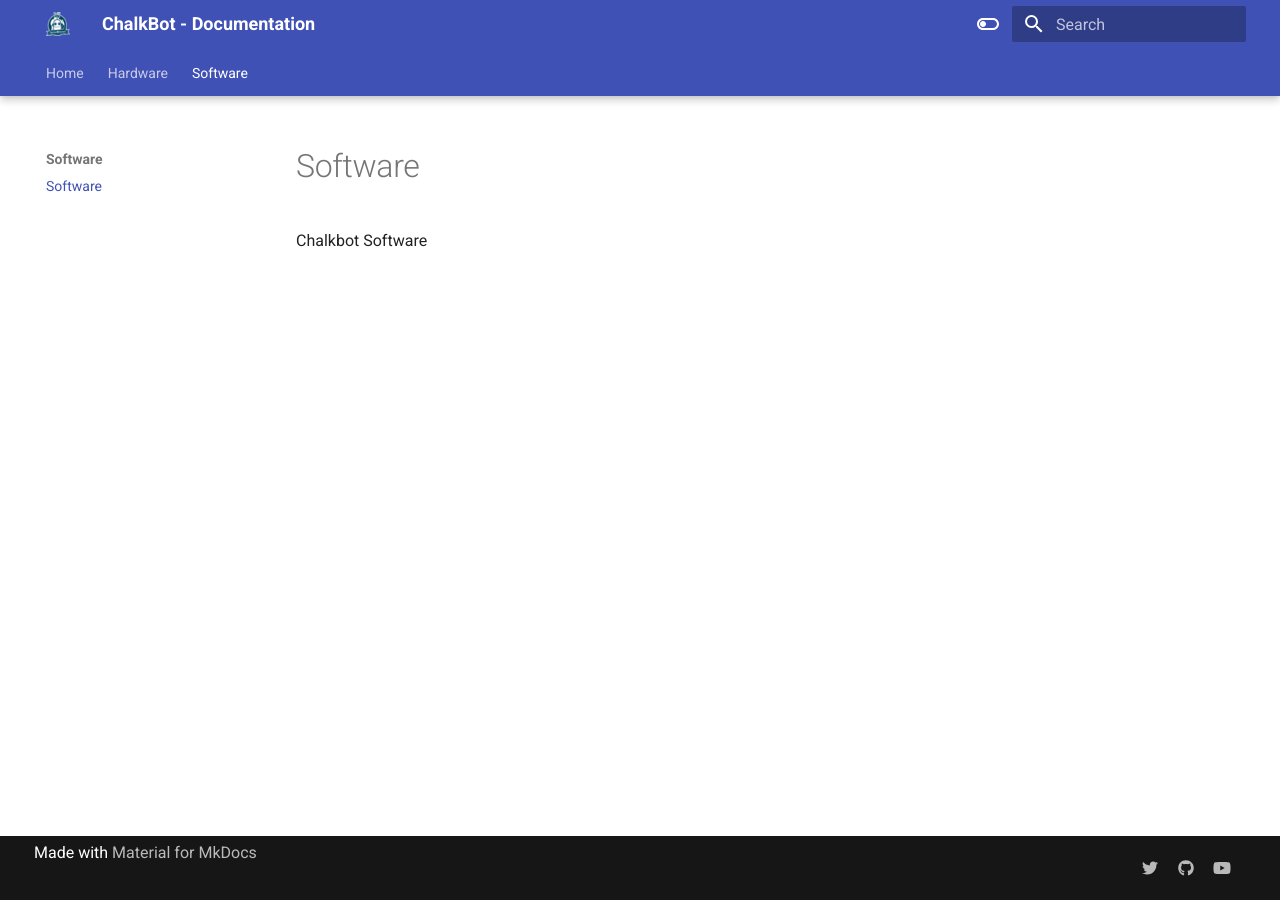
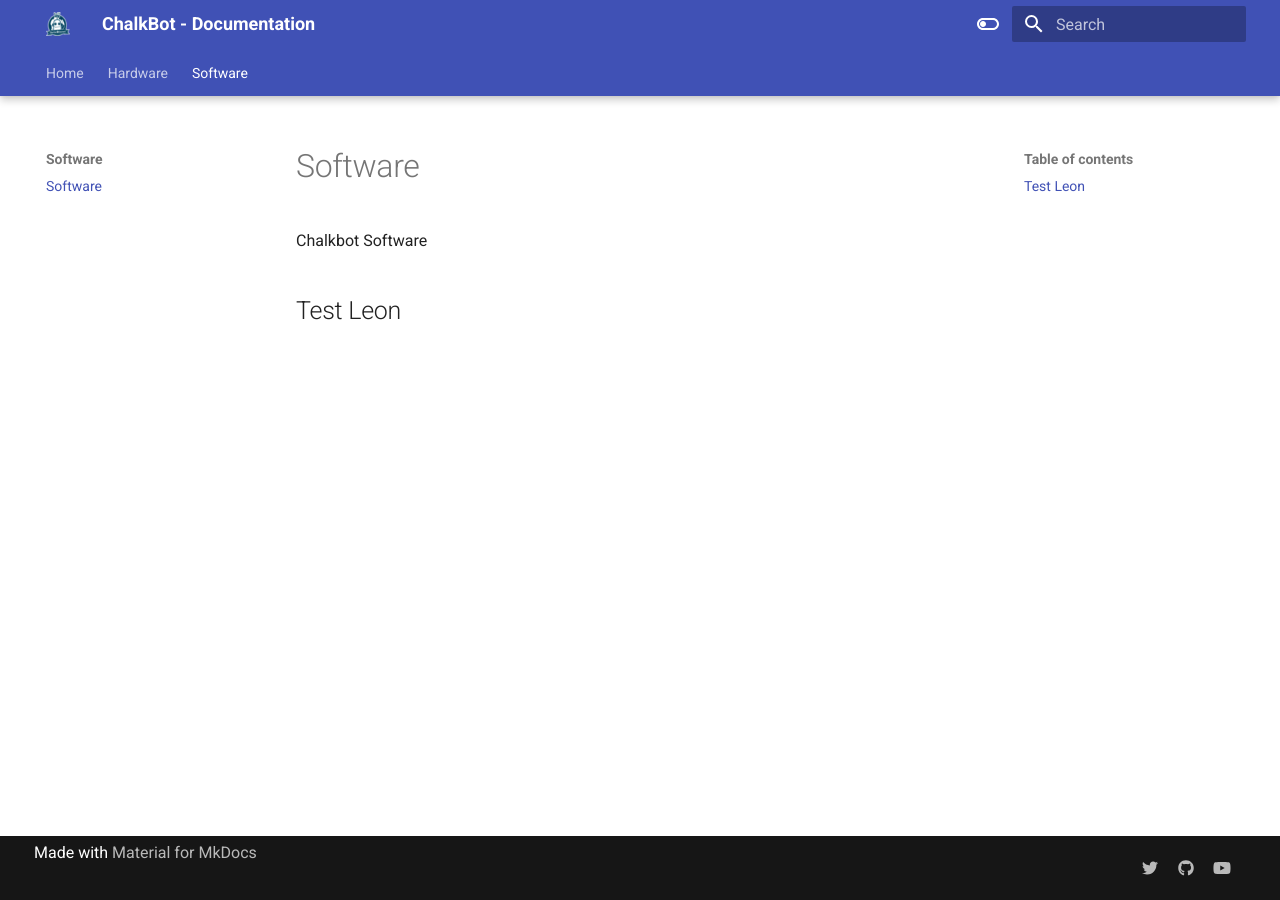
Before and after one commit to BerlinUnited/ChalkBot, an MkDocs documentation site: the page built from docs/software/index.md, in a window 1280 px wide. Built offline with MkDocs 1.6.1 and Material for MkDocs 9.7.7, drawn with Linux system fonts in a browser that asks for light colours.

Commit message:
Test Commit

```diff
--- a/docs/software/index.md
+++ b/docs/software/index.md
@@ -1,3 +1,5 @@
 # Software
 
 Chalkbot Software
+
+## Test Leon
```
